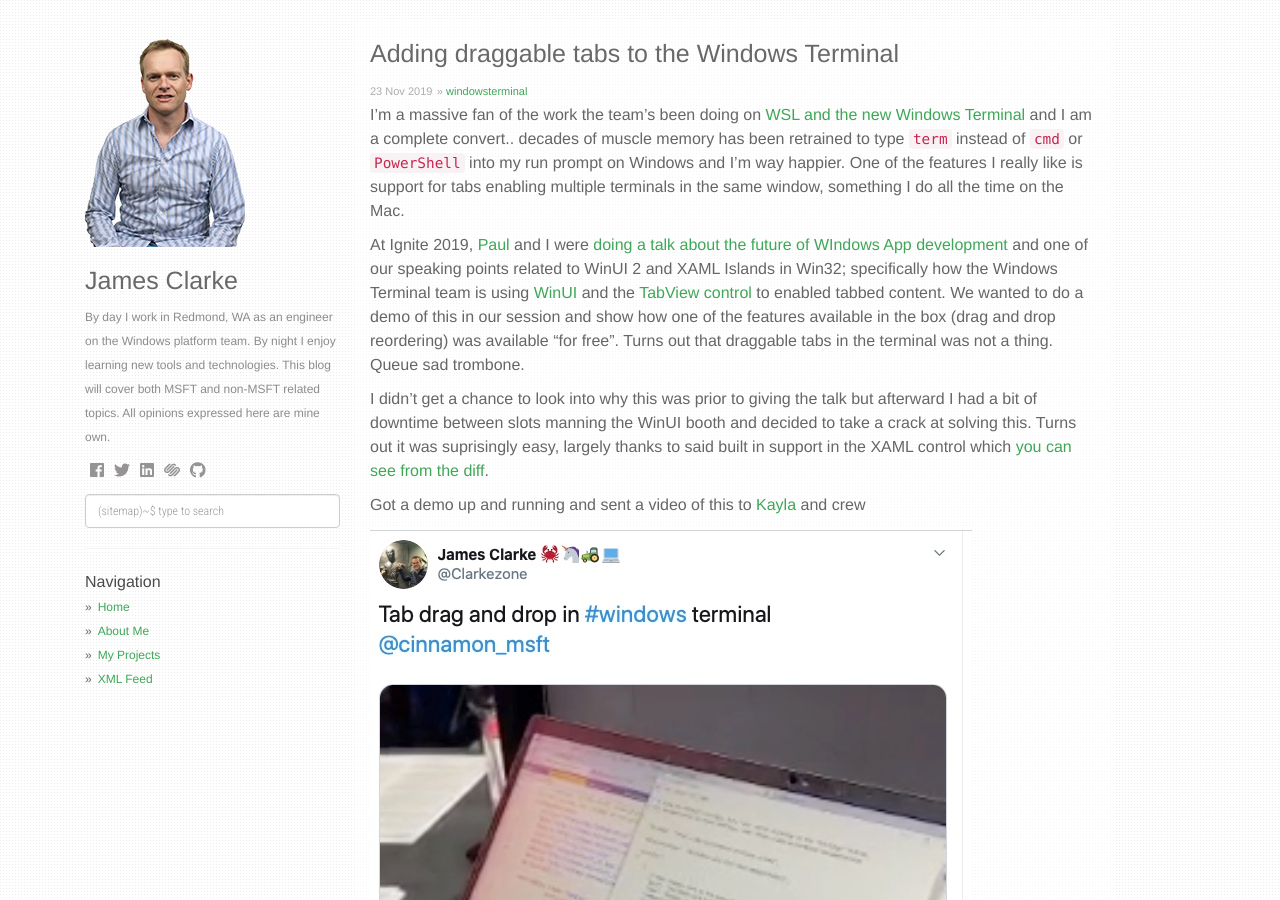
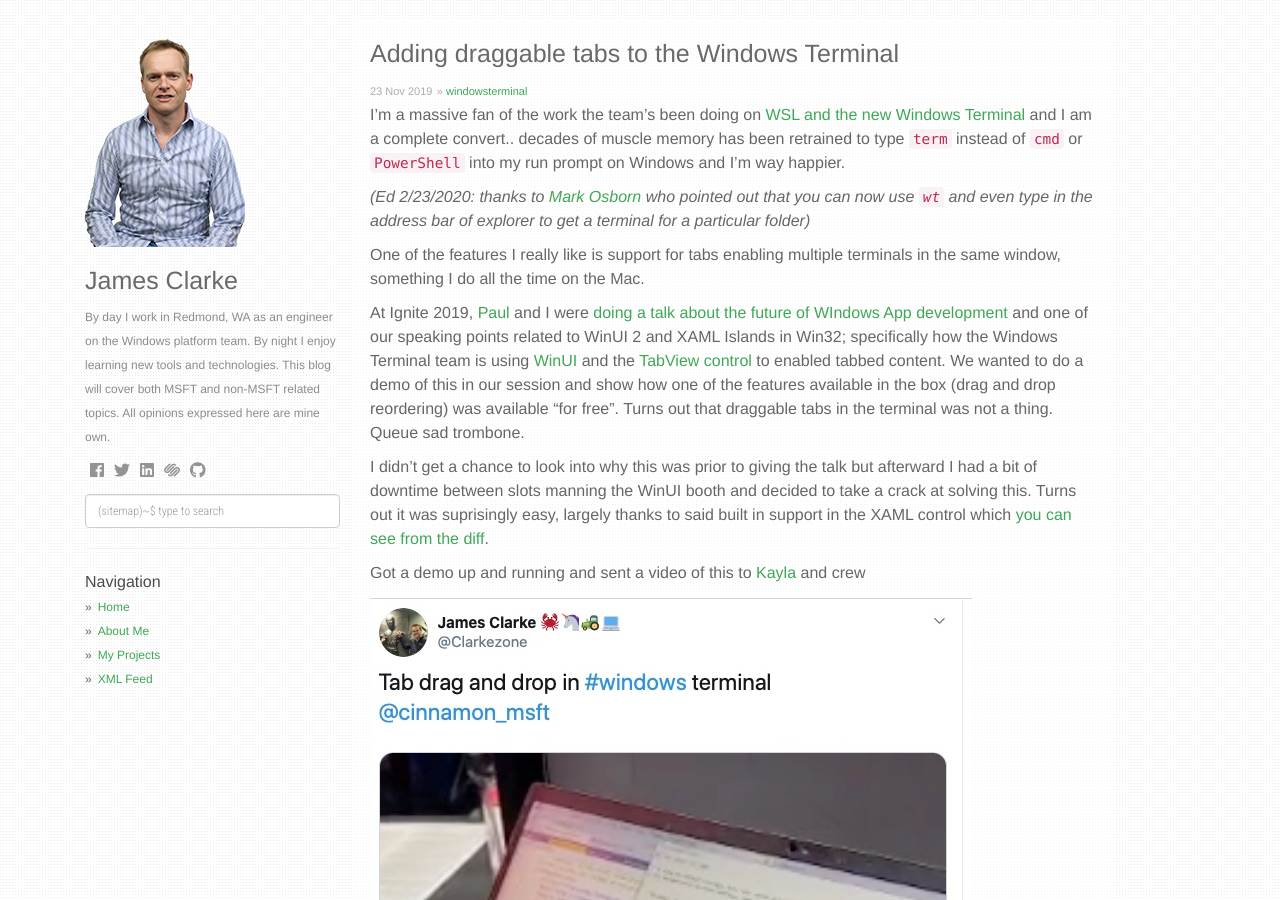
Before and after one commit to clarkezone/clarkezone.github.io, a Jekyll site: the page built from _posts/2019-11-23-adding-draggable-tabs-to-the-windows-terminal.md, in a window 1280 px wide and 900 px high. Built offline with Jekyll 4.4.1, drawn with Linux system fonts in a browser that asks for light colours; nearby versions of some CDN libraries; comment, search, counter and statistics services are not loaded.

Commit message:
Update 2/23 Mark Osborn

```diff
--- a/_posts/2019-11-23-adding-draggable-tabs-to-the-windows-terminal.md
+++ b/_posts/2019-11-23-adding-draggable-tabs-to-the-windows-terminal.md
@@ -5,7 +5,11 @@
 categories: [windowsterminal]
 tags: [c++]
 ---
-I'm a massive fan of the work the team's been doing on [WSL and the new Windows Terminal](https://devblogs.microsoft.com/commandline/) and I am a complete convert.. decades of muscle memory has been retrained to type `term` instead of `cmd` or `PowerShell` into my run prompt on Windows and I'm way happier.  One of the features I really like is support for tabs enabling multiple terminals in the same window, something I do all the time on the Mac.
+I'm a massive fan of the work the team's been doing on [WSL and the new Windows Terminal](https://devblogs.microsoft.com/commandline/) and I am a complete convert.. decades of muscle memory has been retrained to type `term` instead of `cmd` or `PowerShell` into my run prompt on Windows and I'm way happier.
+
+_(Ed 2/23/2020: thanks to [Mark Osborn](https://twitter.com/ozziepeeps) who pointed out that you can now use `wt` and even type in the address bar of explorer to get a terminal for a particular folder)_
+
+One of the features I really like is support for tabs enabling multiple terminals in the same window, something I do all the time on the Mac.
 
 At Ignite 2019, [Paul](https://twitter.com/pag3rd) and I were [doing a talk about the future of WIndows App development](https://myignite.techcommunity.microsoft.com/sessions/81330?source=sessions) and one of our speaking points related to WinUI 2 and XAML Islands in Win32; specifically  how the Windows Terminal team is using [WinUI](https://docs.microsoft.com/en-us/uwp/toolkits/winui/) and the [TabView control](https://docs.microsoft.com/en-us/uwp/api/microsoft.ui.xaml.controls.tabview?view=winui-2.2) to enabled tabbed content.  We wanted to do a demo of this in our session and show how one of the features available in the box (drag and drop reordering) was available "for free".  Turns out that draggable tabs in the terminal was not a thing.  Queue sad trombone.
 
```
